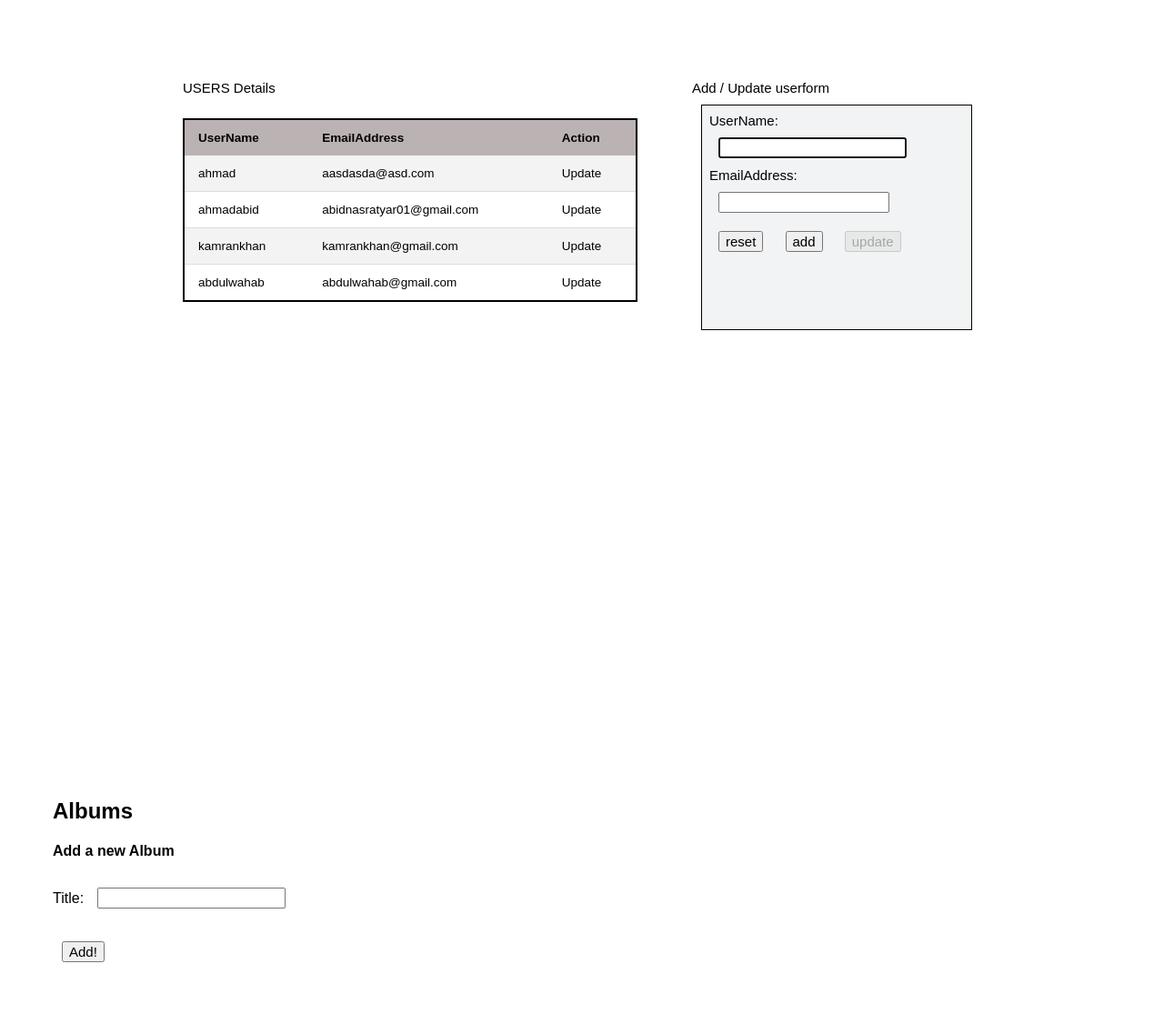
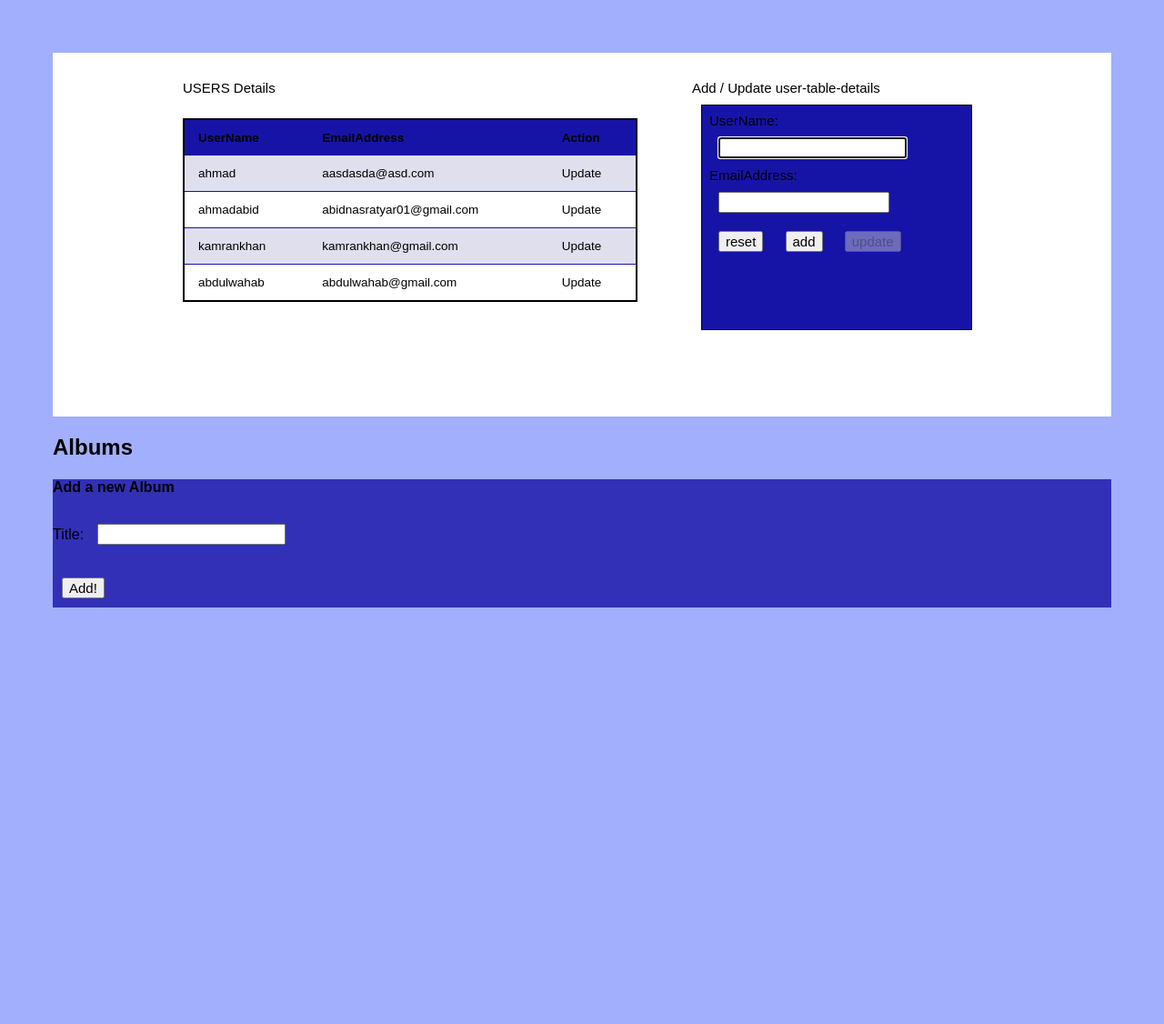
Before and after one commit to abidnasratyar01/s2-labexam-ahmad-abid, a PHP site: page / in a window 1280 px wide. Shown: the whole page at 91% size. After the commit the page ends 668 px from the top, so only its background shows below. Run offline with PHP 8.4, Linux system fonts and the light colour scheme; some libraries are stand-ins or nearby versions.

Commit message:
finalover

```diff
--- a/Index.html
+++ b/Index.html
@@ -22,7 +22,7 @@
             </table>
         </div>
         <div class="container">
-            <header>Add / Update userform</header>
+            <header>Add / Update user-table-details</header>
             <form action="" id="my-form" class="form">
                 <label for="inputName" class="form-label">UserName:</label>
                 <input type="text" class="form-control" id="inputName" required pattern="\s*?[a-zA-Z]{1,15}\s*?"><br>
@@ -41,7 +41,7 @@
     <ul id="orders">
 
         <template id="staff-template">
-    <li data-id = '{{id}}'>
+    <li data-id = '{{id}}' id="input-title">
 
         <p>
             <strong>Album ID:</strong>
@@ -59,10 +59,11 @@
     </li>
         </template>
     </ul>
-
+    <div class="addtitle">
     <h4>Add a new Album</h4>
     <p>Title: <input type="text" id="title"></p>
     <button id="add-staff">Add!</button>
+    </div>
     </div>
 
     <script src="./mustache.js"></script>
--- a/style.css
+++ b/style.css
@@ -11,7 +11,7 @@
 }
 
 .content-table th {
-  background-color: rgb(187, 179, 179);
+  background-color: #1614a7;
   color: black;
   text-align: left;
   font-weight: bold;
@@ -23,11 +23,11 @@
 }
 
 .content-table tbody tr {
-  border-bottom: 1px solid #dddddd;
+  border-bottom: 1px solid #1614a7;
 }
 
 .content-table tbody tr:nth-of-type(odd) {
-  background-color: #f3f3f3;
+  background-color: #dfdfee;
 }
 
 h6 {
@@ -43,7 +43,7 @@ a:hover {
 
 .form {
   border: 1px solid black;
-  background-color: #f2f3f4;
+  background-color: #1614a7;
   padding: 8px;
   height: 230px;
   width: 280px;
@@ -59,9 +59,10 @@ button {
 
 .main-activity {
   display: flex;
-  min-height: 100vh;
+  min-height: 50vh;
   flex-direction: row;
   justify-content: center;
+  background-color: rgb(255, 255, 255);
 }
 @media screen and (max-width: 980px) {
   .main-activity {
@@ -78,6 +79,11 @@ body {
   padding: 50px;
   font: 14px;
   font-family: "Lucida Grande", Arial, Helvetica, sans-serif;
+  background-color: rgba(135, 152, 252, 0.767);
+}
+
+.addtitle {
+  background-color: #3230b6;
 }
 
 ul {
```
